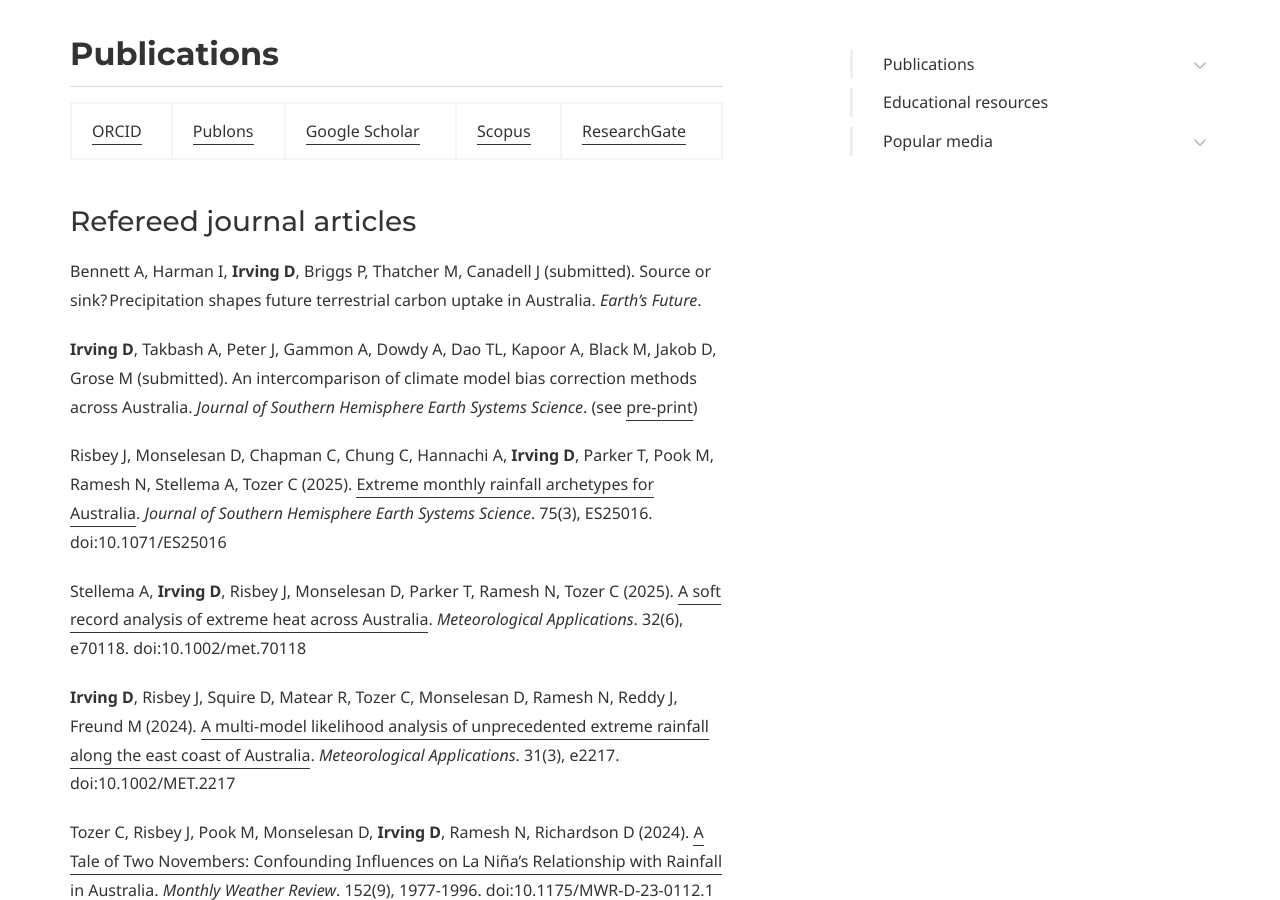
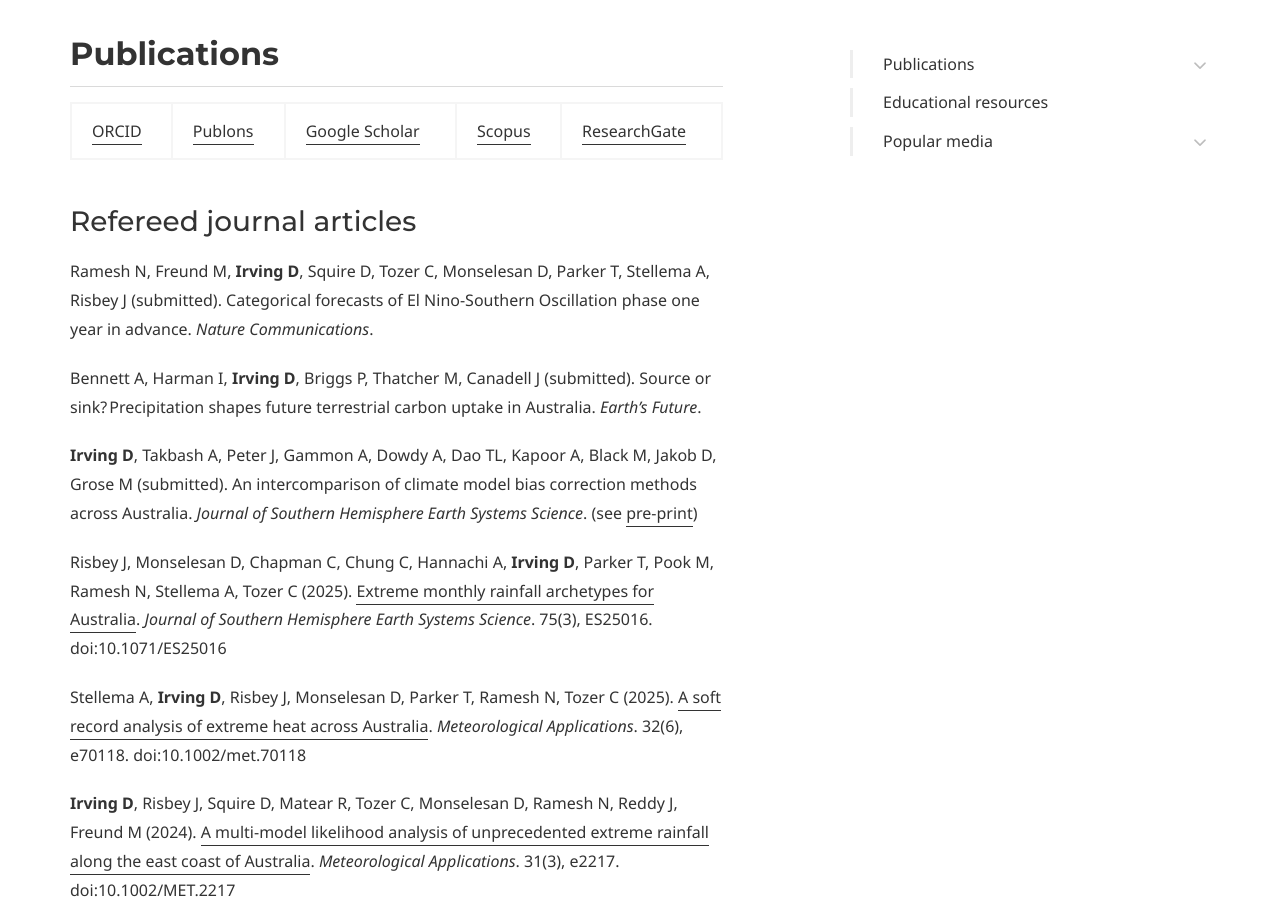
Before and after one commit to DamienIrving/damienirving.github.io, a Jekyll site: the page built from publications.md, in a window 1280 px wide and 900 px high, scrolled down 664 px. Built offline with Jekyll 4.4.1, drawn with Linux system fonts in a browser that asks for light colours; some web fonts are replaced.

Commit message:
Update publications.md

```diff
--- a/publications.md
+++ b/publications.md
@@ -24,6 +24,8 @@ page_nav:
 [ORCID](http://orcid.org/0000-0003-1258-5002) | [Publons](https://publons.com/researcher/1172495/damien-irving/) | [Google Scholar](https://scholar.google.com/citations?user=Vo2Du7sAAAAJ&hl=en&oi=sra) | [Scopus](https://www.scopus.com/authid/detail.uri?authorId=36634371000) | [ResearchGate](https://www.researchgate.net/profile/Damien_Irving)
 
 ### Refereed journal articles
+
+Ramesh N, Freund M, **Irving D**, Squire D, Tozer C, Monselesan D, Parker T, Stellema A, Risbey J (submitted). Categorical forecasts of El Nino-Southern Oscillation phase one year in advance. *Nature Communications*.
 
 Bennett A, Harman I, **Irving D**, Briggs P, Thatcher M, Canadell J (submitted). Source or sink? Precipitation shapes future terrestrial carbon uptake in Australia. *Earth's Future*.
 
```
